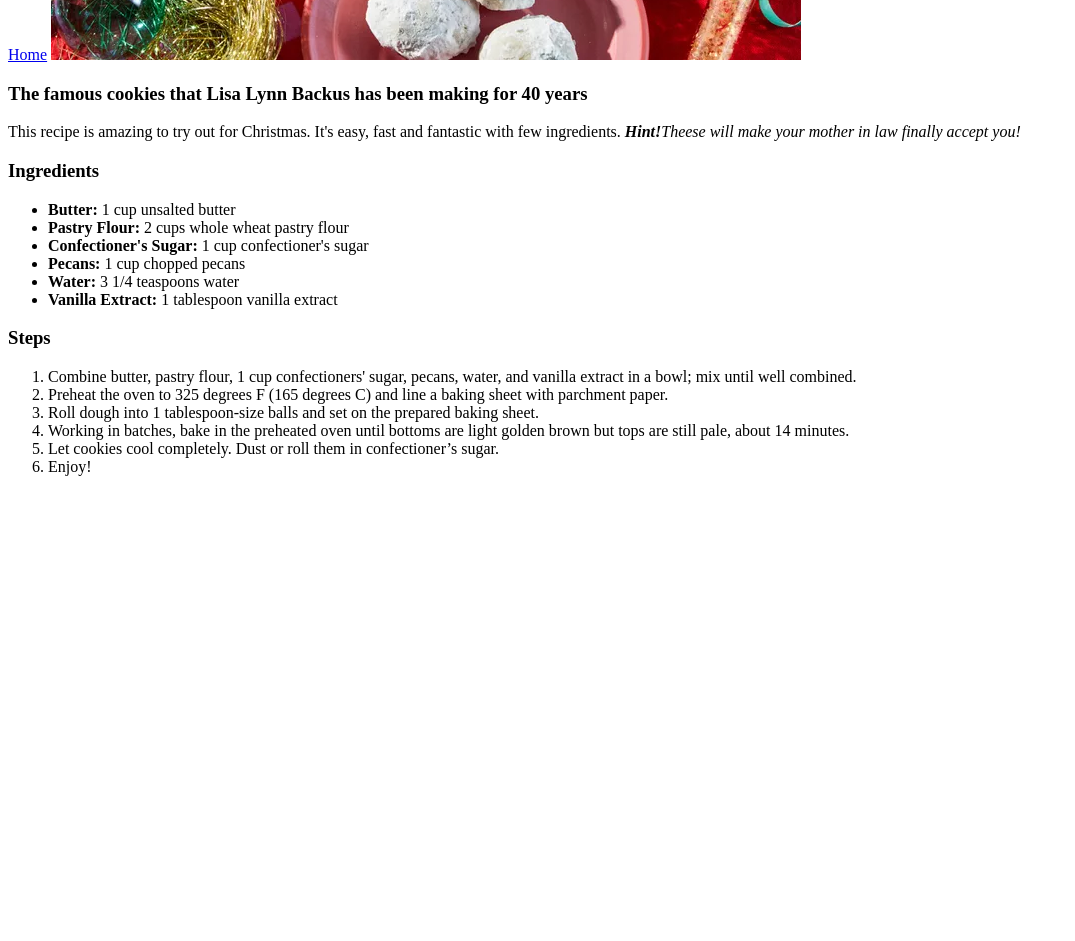
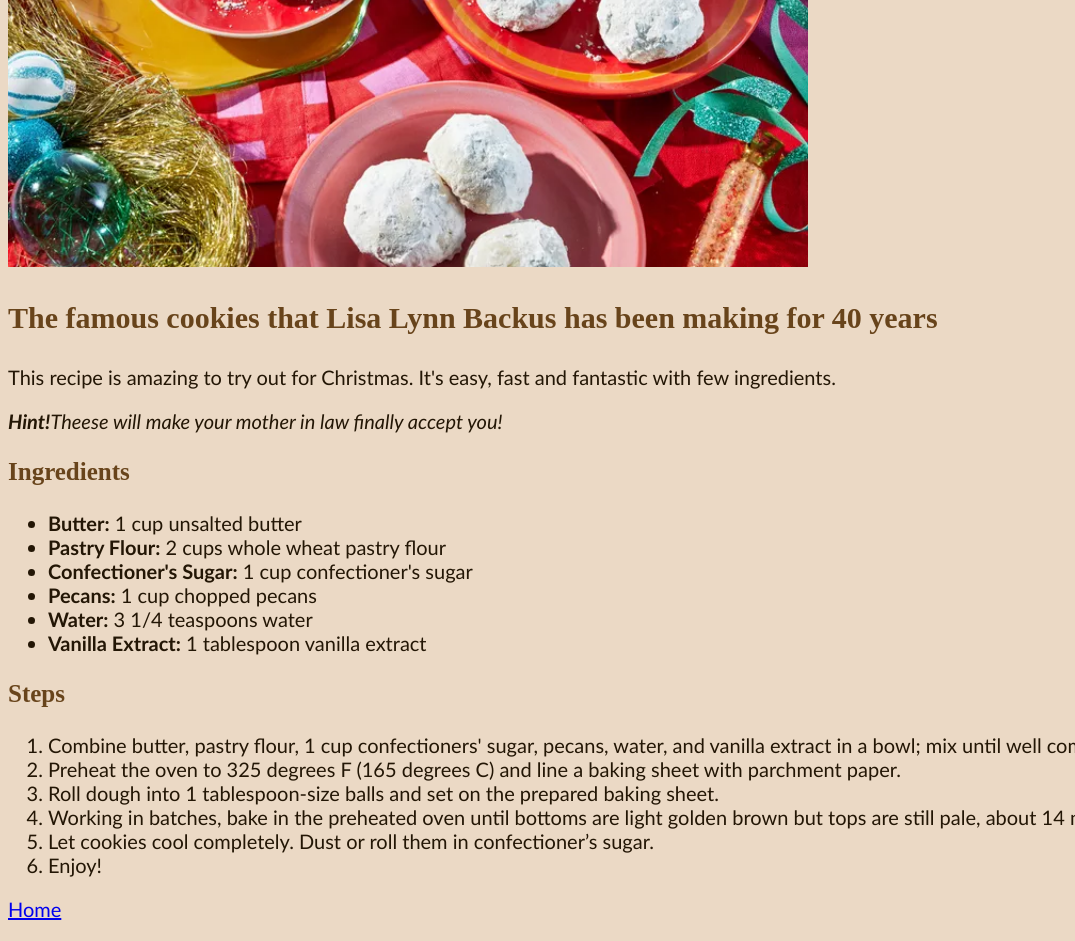
Before and after one commit to stormofcodes/odin-recipes, a plain HTML site: page recipes/rcoockies.html in a window 1280 px wide. Shown: the part 583-1524 px from the top of the page, without its empty margins (0-1075 px from the left). Before the commit the page ends 1075 px from the top, so only its background shows below. Drawn offline with Linux system fonts and the light colour scheme.

Commit message:
Add link to css and classes

```diff
--- a/recipes/rcoockies.html
+++ b/recipes/rcoockies.html
@@ -4,18 +4,17 @@
     <meta charset="UTF-8">
     <meta name="viewport" content="width=device-width, initial-scale=1.0">
     <title>Christmas Cookies</title>
+    <link rel="stylesheet" href="ccookies.css">
 </head>
 <body>
-    <h1>Ruthie’s Scandinavian Christmas Cookies</h1>
-
-    <a href="../index.html">Home</a>
+    <h1 class="head">Christmas Cookies</h1>
     <img src="../recipes/img/rcookies.jpg" alt="Delicious Christmas Cookies">
 
-    <h3>The famous cookies that Lisa Lynn Backus has been making for 40 years</h3>
-        <p>This recipe is amazing to try out for Christmas. It's easy, fast and fantastic with few ingredients.
-           <em><strong>Hint!</strong>Theese will make your mother in law finally accept you!</em></p>
+    <h3 class="head2">The famous cookies that Lisa Lynn Backus has been making for 40 years</h3>
+           This recipe is amazing to try out for Christmas. It's easy, fast and fantastic with few ingredients.
+           <p><em><strong>Hint!</strong>Theese will make your mother in law finally accept you!</em></p>
 
-           <h3>Ingredients</h3>
+           <h3 class="head3">Ingredients</h3>
                 <ul>
                     <li><strong>Butter:</strong> 1 cup unsalted butter</li>
                     <li><strong>Pastry Flour:</strong> 2 cups whole wheat pastry flour</li>
@@ -27,7 +26,7 @@
 
                 </ul>
 
-            <h3>Steps</h3>
+            <h3 class="head3">Steps</h3>
                 <ol>
                     <li>Combine butter, pastry flour, 1 cup confectioners' sugar, pecans, water, and vanilla extract in a bowl; mix until well combined.</li>
                     <li>Preheat the oven to 325 degrees F (165 degrees C) and line a baking sheet with parchment paper.</li>
@@ -36,6 +35,6 @@
                     <li>Let cookies cool completely. Dust or roll them in confectioner’s sugar.</li>
                     <li>Enjoy!</li>
                 </ol>
-
+            <p><a href="../index.html">Home</a></p>
 </body>
 </html>
```
